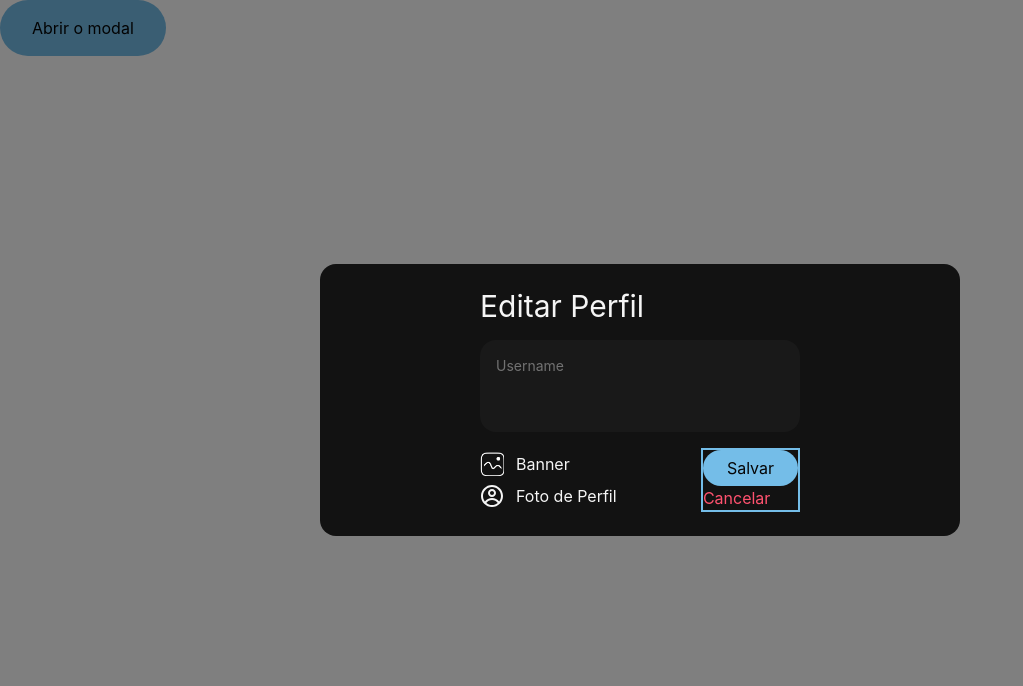
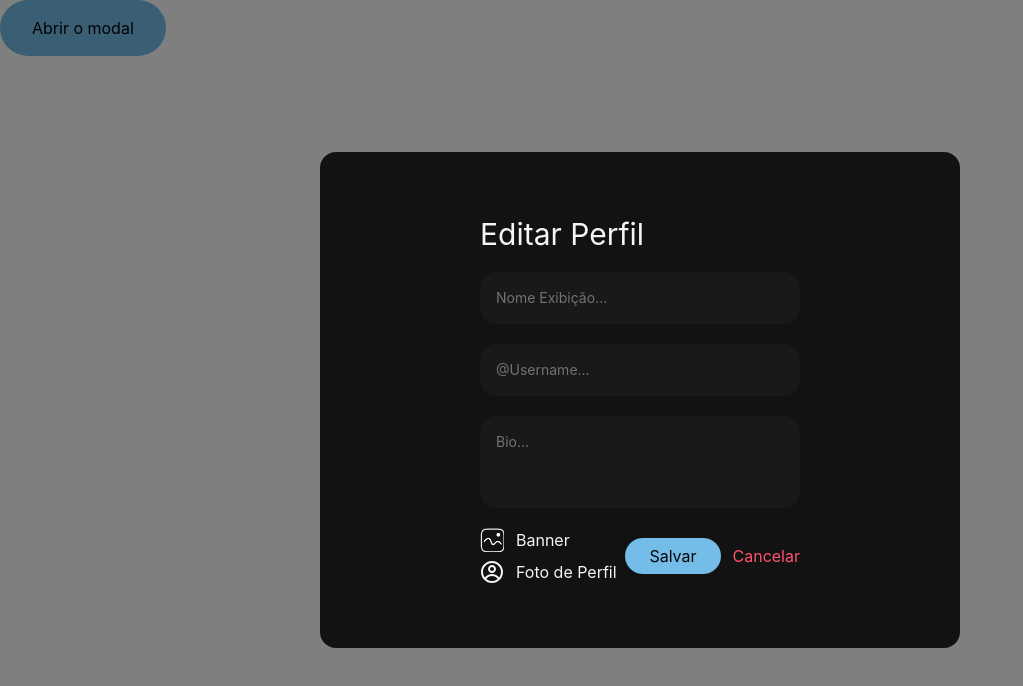
Before and after one commit to wenderdecastro/Techconnect, a Next.js app: page / in a window 1280 px wide. Both pictures are taken after a click on the button "Abrir o modal". Shown: the top 686 px of the page, without its empty margins (0-1023 px from the left). Built offline with nearby package versions, Linux system fonts and the light colour scheme.

Commit message:
Modal de Editar perfil pronto. Fazer as funções...

```diff
--- a/src/components/modal/editModal.jsx
+++ b/src/components/modal/editModal.jsx
@@ -6,8 +6,14 @@ import { PostInput } from "../input";
 import { Link, SmallButton } from "../button";
 import { Text } from "../texts";
 
-
-export const EditModal = ({ text, onChange, onSubmit, onImagesSelected, isOpen, onClose}) => {
+export const EditModal = ({
+  text,
+  onChange,
+  onSubmit,
+  onImagesSelected,
+  isOpen,
+  onClose,
+}) => {
   const [selectedImages, setSelectedImages] = useState([]);
   const textareaRef = useRef(null); // Create a ref for the textarea
 
@@ -16,7 +22,7 @@ export const EditModal = ({ text, onChange, onSubmit, onImagesSelected, isOpen,
     const files = Array.from(e.target.files);
 
     if (selectedImages.length > 10) {
-            alert('Você não pode postar mais de 10 imagens no mesmo post.');
+      alert("Você não pode postar mais de 10 imagens no mesmo post.");
       return;
     }
 
@@ -27,11 +33,12 @@ export const EditModal = ({ text, onChange, onSubmit, onImagesSelected, isOpen,
     });
   };
 
-
   const handleRemoveImage = (imageToRemove) => {
     console.log("Removing:", imageToRemove);
     setSelectedImages((prevImages) => {
-            const updatedImages = prevImages.filter((image) => image !== imageToRemove);
+      const updatedImages = prevImages.filter(
+        (image) => image !== imageToRemove
+      );
       onImagesSelected(updatedImages);
       return updatedImages;
     });
@@ -40,13 +47,13 @@ export const EditModal = ({ text, onChange, onSubmit, onImagesSelected, isOpen,
   const handleSubmit = () => {
     e.preventDefault();
     setSelectedImages([]);
-        onSubmit()
+    onSubmit();
     text = "";
-    }
+  };
 
   // Function to handle textarea resizing
   const handleInput = () => {
-        textareaRef.current.style.height = 'auto'; // Reset height
+    textareaRef.current.style.height = "auto"; // Reset height
     textareaRef.current.style.height = `${textareaRef.current.scrollHeight}px`; // Set to scroll height
   };
 
@@ -54,14 +61,34 @@ export const EditModal = ({ text, onChange, onSubmit, onImagesSelected, isOpen,
 
   return (
     <div className="fixed inset-0 bg-black bg-opacity-50 flex justify-center items-center">
-            <form onSubmit={handleSubmit} className="flex flex-col items-center justify-center w-[50%] h-fit rounded-2xl bg-neutral-gray">
-                <div className="w-[50%] flex flex-col gap-4 py-6">
-
+      <form
+        onSubmit={handleSubmit}
+        className="flex flex-col items-center justify-center w-[50%] h-fit rounded-2xl bg-neutral-gray "
+      >
+        <div className="w-[50%] flex flex-col gap-5 py-16 ">
           <Text style="text-3xl"> Editar Perfil </Text>
 
           <textarea
             ref={textareaRef} // Attach the ref
-                        placeholder="Username"
+            placeholder="Nome Exibição..."
+            className="w-full p-4 text-sm border-0 resize-none bg-neutral-lighter_gray border-neutral-lightest_gray rounded-2xl focus:outline-none focus:ring-1 focus:ring-primary-blue placeholder-neutral-light_gray"
+            value={text}
+            onChange={onChange}
+            onInput={handleInput}
+            rows={1}
+          />
+          <textarea
+            ref={textareaRef} // Attach the ref
+            placeholder="@Username..."
+            className="w-full p-4 text-sm border-0 resize-none bg-neutral-lighter_gray border-neutral-lightest_gray rounded-2xl focus:outline-none focus:ring-1 focus:ring-primary-blue placeholder-neutral-light_gray"
+            value={text}
+            onChange={onChange}
+            onInput={handleInput}
+            rows={1}
+          />
+          <textarea
+            ref={textareaRef} // Attach the ref
+            placeholder="Bio..."
             className="w-full p-4 text-sm border-0 resize-none bg-neutral-lighter_gray border-neutral-lightest_gray rounded-2xl focus:outline-none focus:ring-1 focus:ring-primary-blue placeholder-neutral-light_gray"
             value={text}
             onChange={onChange}
@@ -83,7 +110,11 @@ export const EditModal = ({ text, onChange, onSubmit, onImagesSelected, isOpen,
 
                 <label htmlFor="imageUpload" className="cursor-pointer">
                   {selectedImages.length >= 10 ? null : (
-                                        <img src="/icons/images.png" className="w-6 h-6 aspect-square" alt="Upload" />
+                    <img
+                      src="/icons/images.png"
+                      className="w-6 h-6 aspect-square"
+                      alt="Upload"
+                    />
                   )}
                 </label>
 
@@ -109,11 +140,10 @@ export const EditModal = ({ text, onChange, onSubmit, onImagesSelected, isOpen,
               </div>
             </div>
 
-                        <div className="flex flex-col justify-center  border-[#74BDE8] border-2">
+            <div className="flex flex-row  items-center gap-3 ">
               <SmallButton Text={"Salvar"} />
               <Link Text={"Cancelar"} onClick={onClose} />
             </div>
-
           </div>
 
           {selectedImages.length > 0 && (
```
Lines whose indentation alone changed are shown as unchanged.
